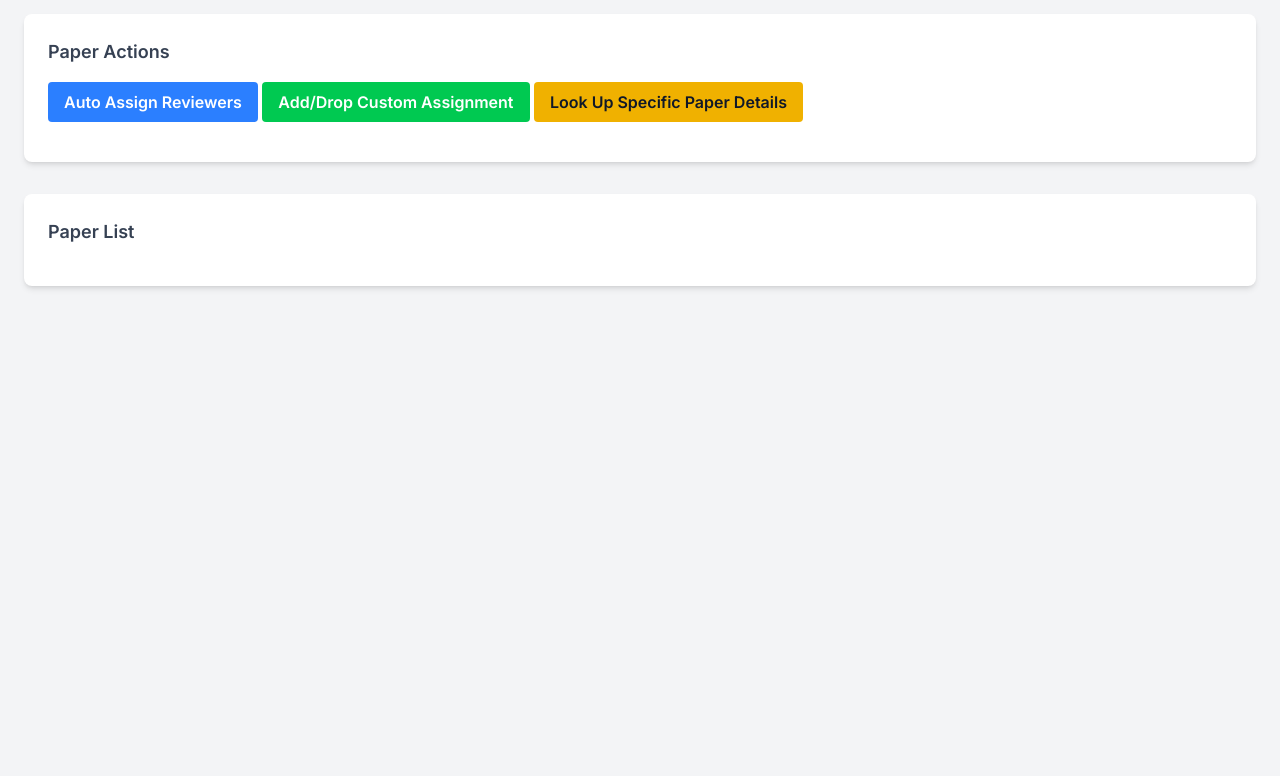
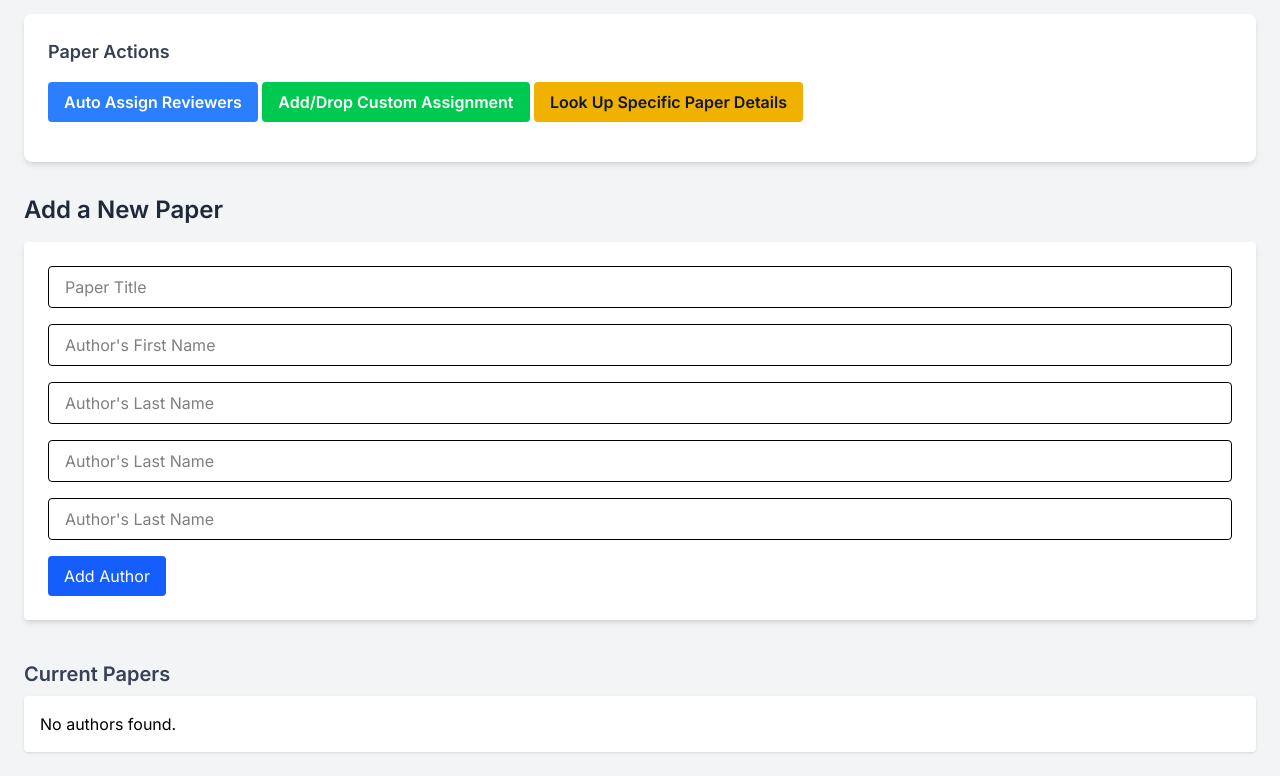
Before and after one commit to ahthompson03/AdminDashboard01, a Flask app: page /papers in a window 1280 px wide. Shown: the part 176-952 px from the top of the page. Before the commit the page ends 465 px from the top, so only its background shows below. Run offline with Flask 3, Linux system fonts and the light colour scheme.

Commit message:
Authors sorta Working, Papers sorta working

```diff
--- a/Model.py
+++ b/Model.py
@@ -73,19 +73,12 @@
 
     }
 
+"""
 def PaperQuerys():
+
+    #papers = db.session.query(Authors, Papers).join(Papers, Authors.AuthorID == Papers.AuthorID).order_by(Papers.Title).all()
+
     papers = db.session.query(Papers).all()
-    title = []
-    authorName = db.session.query(Authors.FirstName).join(Papers, Authors.AuthorID == Papers.AuthorID).order_by(Papers.Title).all()
-    paperID = []
 
-    for item in papers:
-        title.append(item.Title)
-        paperID.append(item.PaperID)
-
-    #tuple is used to protect the data since it will no longer need changed.
-    return (
-        title,
-        authorName,
-        paperID
-    )
+    return papers
+"""
--- a/main.py
+++ b/main.py
@@ -33,12 +33,9 @@
 
 @app.route('/papers')
 def Paper():
-    queryResults = Model.PaperQuerys()
+    papers = Model.db.session.query(Model.Authors, Model.Papers).join(Model.Papers, Model.Authors.AuthorID == Model.Papers.AuthorID).order_by(Model.Papers.Title).all()
     return render_template('Papers.html',
-                          )
-    # Title = json.dumps(queryResults[0])
-                           #Author = queryResults[1],
-                          # PaperID = queryResults[2])
+                          papers = papers)
 
 
 @app.route('/reviewers')
--- a/templates/Author.html
+++ b/templates/Author.html
@@ -26,7 +26,7 @@
 <body class="bg-gray-100 p-6">
     <div class="topnav">
         <a class="Logout" href="/logout">Logout</a>
-        <a class="Dashboard" href="/">Dashboard</a>
+        <a class="Dashboard" href="dash">Dashboard</a>
         <a href="/papers">Papers</a>
         <a href="/reviewers">Reviewers</a>
         <a href="/authors">Authors</a>
--- a/templates/Papers.html
+++ b/templates/Papers.html
@@ -72,56 +72,28 @@
         </div>
     </div>
 
-    <div class="bg-white rounded-lg shadow-md p-6">
-        <h2 class="text-lg font-semibold text-gray-700 mb-4">Paper List</h2>
-        <ul id="paper-list" class="list-disc list-inside space-y-2">
-            <li>Paper data will be displayed here.</li>
-        </ul>
-        {% for title in Title|safe %}
-        {{ title }}
-        {% endfor %}
+    <div>
+    <h1 class="text-2xl font-semibold text-gray-800 mb-4">Add a New Paper</h1>
+        <form action="/add_author" method="POST" class="bg-white p-6 rounded shadow-md space-y-4">
+            <input type="text" name="title" placeholder="Paper Title" required class="w-full px-4 py-2 border rounded" />
+            <input type="text" name="first_name" placeholder="Author's First Name" required class="w-full px-4 py-2 border rounded" />
+            <input type="text" name="last_name" placeholder="Author's Last Name" required class="w-full px-4 py-2 border rounded" />
+            <input type="text" name="last_name" placeholder="Author's Last Name" required class="w-full px-4 py-2 border rounded" />
+            <input type="text" name="last_name" placeholder="Author's Last Name" required class="w-full px-4 py-2 border rounded" />
+            <button type="submit" class="bg-blue-600 hover:bg-blue-700 text-white px-4 py-2 rounded">Add Author</button>
+        </form>
     </div>
 
-    <script>
-        // In a real application, these button actions would trigger API calls.
-        document.getElementById('auto-assign-reviewers').addEventListener('click', () => {
-            alert('Auto-assigning reviewers...');
-            //  Add logic to send request to server to auto assign reviewers.
-        });
+    <div>
+        <h2 class="text-xl font-semibold text-gray-700 mt-10 mb-2">Current Papers</h2>
+        <ul class="bg-white p-4 rounded shadow space-y-2">
+            {% for paper in papers %}
+                <li class="border-b py-2">{{ paper.Papers.Title }} {{ paper.Authors.FirstName }} {{ paper.Authors.LastName }} (ID: {{ paper.Papers.PaperID }})</li>
+            {% else %}
+                <li>No authors found.</li>
+            {% endfor %}
+        </ul>
+    </div>
 
-        document.getElementById('add-drop-assignment').addEventListener('click', () => {
-            alert('Adding/dropping custom assignment...');
-             // Add logic to handle custom assignments
-        });
-
-        document.getElementById('lookup-paper-details').addEventListener('click', () => {
-            const paperId = prompt('Enter Paper ID:');
-            if (paperId) {
-                alert(`Looking up details for Paper ID: ${paperId}`);
-                // Add logic to fetch and display paper details
-            } else {
-                alert('No Paper ID entered.');
-            }
-        });
-
-        //  Populate the paper list (for demonstration)
-        const paperList = document.getElementById('paper-list');
-
-       /* papers = [
-            { id: 1, title: "A Novel Approach to...", authors: ["John Doe", "Jane Smith"] },
-            { id: 2, title: "Machine Learning for...", authors: ["Alice Johnson"] },
-            { id: 3, title: "Advances in Data...", authors: ["Bob Williams", "Mary Brown"] }
-        ];*/
-
-        papers = [];
-        papers = {{Titles|safe}}
-
-        paperList.innerHTML = ''; // Clear initial message
-        papers.forEach(paper => {
-            const li = document.createElement('li');
-            li.textContent = `${paper.title} by ${paper.authors.join(', ')} (ID: ${paper.id})`;
-            paperList.appendChild(li);
-        });
-    </script>
 </body>
 </html>
```
